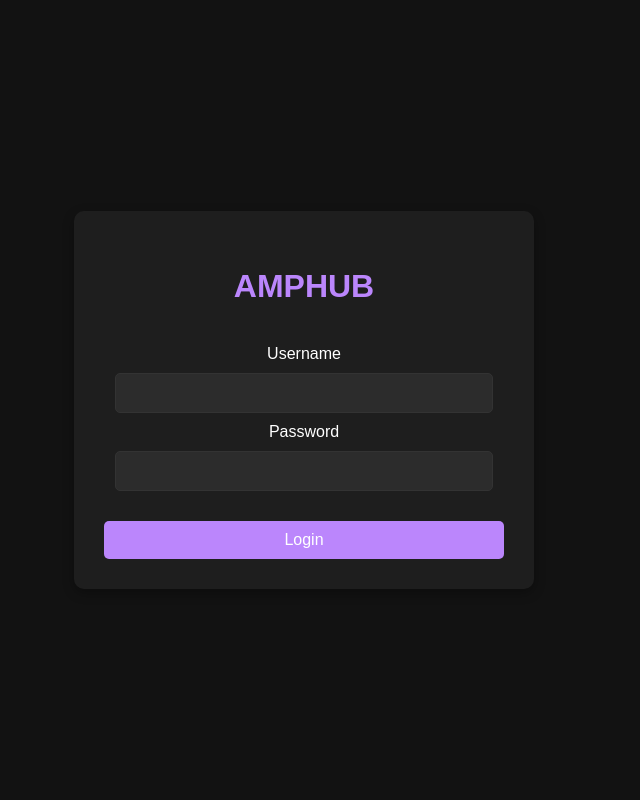
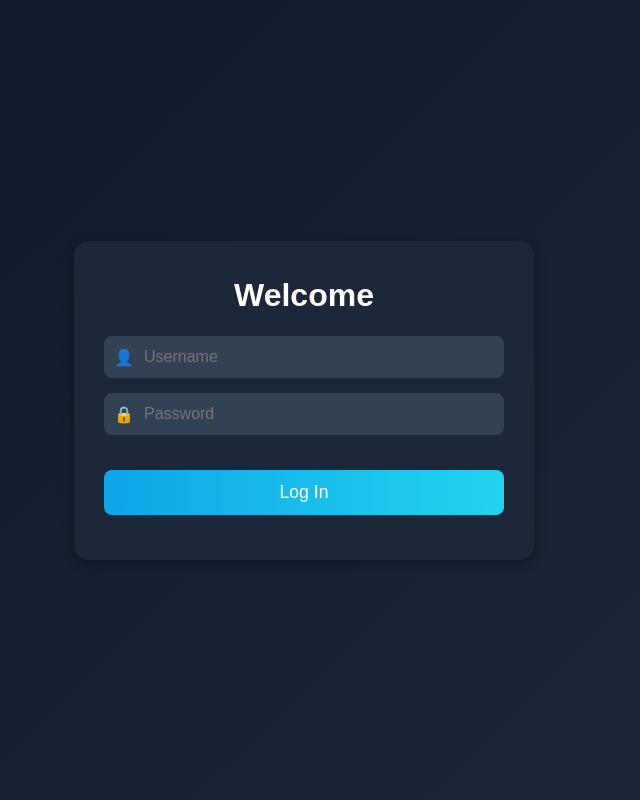
Before and after one commit to ampetelin/authorization-stub, a Flask app: page /login in a window 1280 px wide. Shown: the whole page, without its empty margins (336-976 px from the left). Run offline with Flask 3, Linux system fonts and the light colour scheme.

Commit message:
Added docker file and new login template

```diff
--- a/templates/login.html
+++ b/templates/login.html
@@ -6,7 +6,7 @@
     <title>Login</title>
     <style>
         body {
-            background-color: #121212;
+            background: linear-gradient(135deg, #0f172a, #1e293b);
             color: #ffffff;
             font-family: Arial, sans-serif;
             display: flex;
@@ -17,79 +17,146 @@
         }
 
         .login-container {
-            background-color: #1e1e1e;
+            background-color: rgba(30, 41, 59, 0.9);
             padding: 30px;
-            border-radius: 10px;
+            border-radius: 15px;
             box-shadow: 0px 4px 12px rgba(0, 0, 0, 0.3);
             width: 100%;
             max-width: 400px;
             text-align: center;
         }
 
-        h2 {
-            margin-bottom: 40px;
-            font-size: 2em;
-            color: #bb86fc;
+        .title-wrapper {
+            min-height: 50px;
+            display: flex;
+            align-items: center;
+            justify-content: center;
         }
 
-        input[type="text"], input[type="password"] {
-            width: calc(100% - 22px);
-            padding: 10px;
-            margin: 10px 0;
-            border: 1px solid #333;
-            border-radius: 5px;
-            background-color: #2c2c2c;
+        h2 {
+            font-size: 2em;
+            color: #ffffff;
+            cursor: pointer;
+            transition: opacity 0.5s ease-in-out;
+            margin: 0;
+        }
+
+        .input-group {
+            position: relative;
+            margin: 15px 0;
+        }
+
+        .input-group input {
+            width: 100%;
+            padding: 12px 10px 12px 40px;
+            border: none;
+            border-radius: 8px;
+            background-color: #334155;
             color: #ffffff;
             font-size: 1em;
+            outline: none;
             box-sizing: border-box;
+        }
+
+        .input-group .icon {
+            position: absolute;
+            left: 10px;
+            top: 50%;
+            transform: translateY(-50%);
+            color: #94a3b8;
         }
 
         button {
             width: 100%;
-            padding: 10px;
+            padding: 12px;
             margin-top: 20px;
-            background-color: #bb86fc;
+            background: linear-gradient(90deg, #0ea5e9, #22d3ee);
             color: #ffffff;
-            font-size: 1em;
+            font-size: 1.1em;
             border: none;
-            border-radius: 5px;
+            border-radius: 8px;
             cursor: pointer;
-            transition: background-color 0.3s ease;
+            transition: background 0.3s ease;
             box-sizing: border-box;
         }
 
         button:hover {
-            background-color: #9f5fff;
+            background: linear-gradient(90deg, #0284c7, #06b6d4);
+        }
+
+        .flash-messages {
+            margin-top: 15px;
+            text-align: center;
+        }
+
+        .flash-messages p {
+            padding: 10px;
+            border-radius: 8px;
+            font-size: 1em;
+            margin: 5px 0;
+            text-align: center;
         }
 
         .error {
-            color: #ff4d4d;
-            margin-top: 15px;
-            font-size: 0.9em;
+            background-color: rgba(220, 38, 38, 0.2);
+            color: #f87171;
+            border: 1px solid #dc2626;
         }
+
+        .success {
+            background-color: #16a34a;
+            color: #ffffff;
+        }
+
     </style>
 </head>
 <body>
 <div class="login-container">
-    <h2>AMPHUB</h2>
+    <div class="title-wrapper">
+        <h2 id="welcome-text">Welcome</h2>
+    </div>
     <form action="/login" method="POST">
-        <label for="username">Username</label>
-        <input type="text" id="username" name="username" required><br>
+        <div class="input-group">
+            <span class="icon">&#128100;</span>
+            <input type="text" id="username" name="username" placeholder="Username" required>
+        </div>
 
-        <label for="password">Password</label>
-        <input type="password" id="password" name="password" required><br>
+        <div class="input-group">
+            <span class="icon">&#128274;</span>
+            <input type="password" id="password" name="password" placeholder="Password" required>
+        </div>
 
-        <button type="submit">Login</button>
-        {% with messages = get_flashed_messages(with_categories=true) %}
-        {% if messages %}
+        <button type="submit">Log In</button>
 
-        {% for category, message in messages %}
-        <p class="{{ category }}">{{ message }}</p>
-        {% endfor %}
+        <div class="flash-messages">
+            {% with messages = get_flashed_messages(with_categories=true) %}
+            {% if messages %}
+            {% for category, message in messages %}
+            <p class="{{ category }}">{{ message }}</p>
+            {% endfor %}
+            {% endif %}
+            {% endwith %}
+        </div>
 
-        {% endif %}
-        {% endwith %}
     </form>
 </div>
+
+<script>
+    const messages = ["Welcome", "Привет", "你好"];
+    let index = 0;
+    const welcomeText = document.getElementById("welcome-text");
+
+    function changeGreeting() {
+        welcomeText.style.opacity = 0;
+        setTimeout(() => {
+            index = (index + 1) % messages.length;
+            welcomeText.textContent = messages[index];
+            welcomeText.style.opacity = 1;
+        }, 500);
+    }
+
+    setInterval(changeGreeting, 3000);
+</script>
+
 </body>
 </html>
```
Also changed, not shown: 1 other file.
